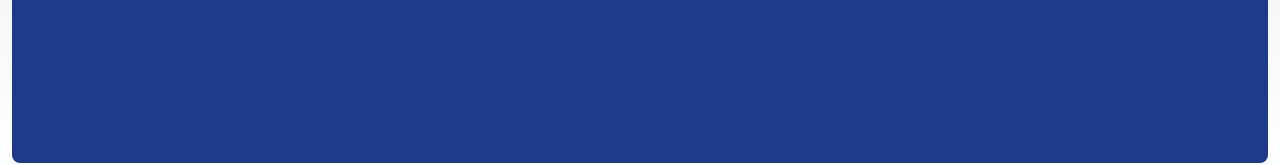
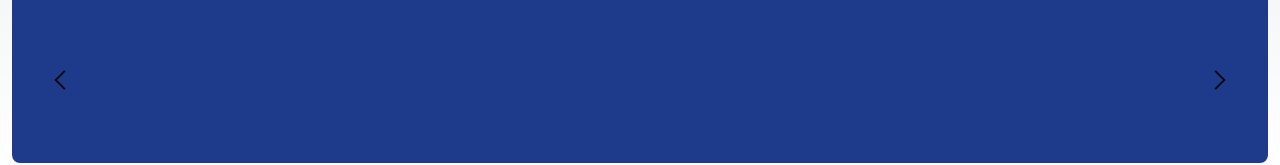
Before and after one commit to Garry14/presentation-slides, a Next.js app: page /slide2 in a window 1280 px wide. Shown: the part 625-790 px from the top of the page. Built offline with nearby package versions, Linux system fonts and the light colour scheme.

Commit message:
slide 1 okay

```diff
--- a/src/app/slide2/page.tsx
+++ b/src/app/slide2/page.tsx
@@ -1,9 +1,11 @@
 import PageLayout from "@/components/PageLayout";
 const Slide2 = () => {
   return (
-    <PageLayout>
+    <PageLayout nextUrl="slide3" prevUrl="/">
       <div className="pt-[125px] px-[78px]">
-        <h1 className="text-[100px] font-mono tracking-tighter leading-tight">Slide 2</h1>
+        <h1 className="text-[100px] font-mono tracking-tighter leading-tight">
+          Slide 2
+        </h1>
       </div>
     </PageLayout>
   );
--- a/src/components/PageLayout.tsx
+++ b/src/components/PageLayout.tsx
@@ -1,5 +1,6 @@
 import Link from "next/link";
 import { ReactNode } from "react";
+import NextPage from "./icons/NextPage";
 
 interface PageLayoutProps {
   children: ReactNode;
@@ -17,11 +18,19 @@ const PageLayout: React.FC<PageLayoutProps> = ({
       <div className="rounded-lg bg-blue-900 h-full w-full">
         {children}
         <div className="absolute w-full bottom-[35px] left-0 flex justify-between items-center p-[50px]">
-          <div className="">
-            {prevUrl !== undefined && <Link href={prevUrl}>Prev</Link>}
+          <div className="rotate-180">
+            {prevUrl !== undefined && (
+              <Link href={prevUrl}>
+                <NextPage />
+              </Link>
+            )}
           </div>
           <div className="">
-            {nextUrl !== undefined && <Link href={nextUrl}>Next</Link>}
+            {nextUrl !== undefined && (
+              <Link href={nextUrl}>
+                <NextPage />
+              </Link>
+            )}
           </div>
         </div>
       </div>
--- /dev/null
+++ b/src/components/icons/NextPage.tsx
@@ -0,0 +1,21 @@
+import React from "react";
+
+function NextPage() {
+  return (
+    <svg
+      xmlns="http://www.w3.org/2000/svg"
+      width="20"
+      height="20"
+      fill="currentColor"
+      version="1.1"
+      viewBox="0 0 24 24"
+      xmlSpace="preserve"
+    >
+      <g>
+        <path d="M6.8 23.7L5.4 22.3 15.7 12 5.4 1.7 6.8 0.3 18.5 12z"></path>
+      </g>
+    </svg>
+  );
+}
+
+export default NextPage;
```
